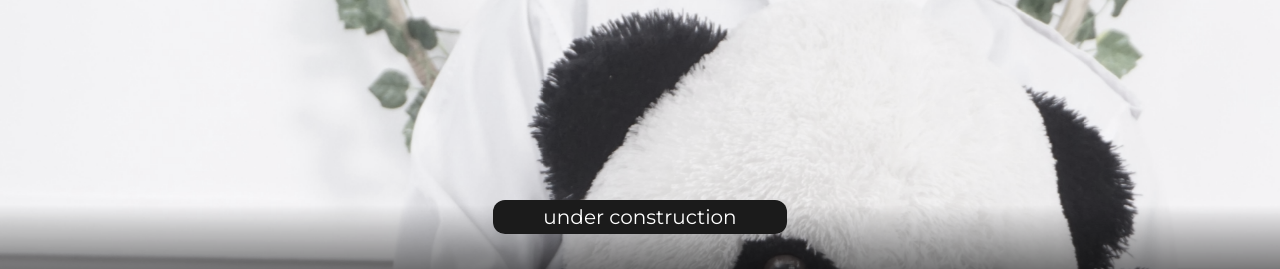
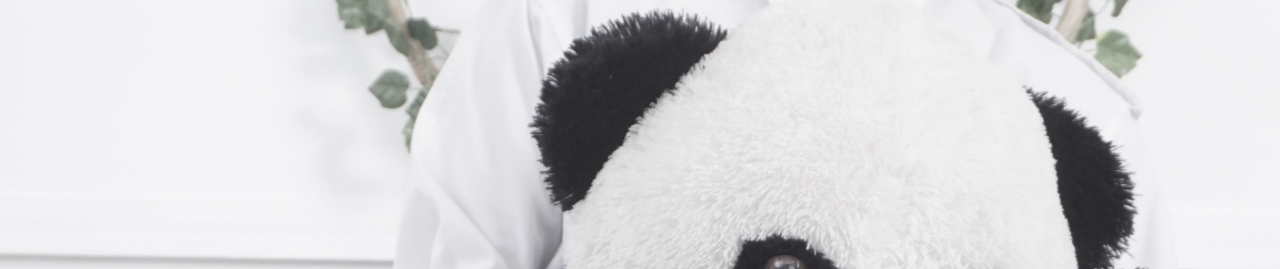
Before and after one commit to arsyadbruh/arsyadbruh.github.io, a plain HTML site: page index.html in a window 1280 px wide. Shown: the part 531-800 px from the top of the page. Drawn offline with Linux system fonts and the light colour scheme.

Commit message:
delet underconsturction

```diff
--- a/index.html
+++ b/index.html
@@ -23,7 +23,6 @@
             <a href="https://www.instagram.com/muh_arsad" target="_blank"><i class="icon fab fa-instagram"></i></a>
             </div>
         </div>
-        <div class="foothead"><span>under construction</span></div>
     </div>
 
     <!--Script-->
--- a/style.css
+++ b/style.css
@@ -77,25 +77,6 @@ body{
 .header p{margin-bottom: 15px;}
 .header i.icon{padding-right: 10px; font-size:25px;}
 
-.header .foothead{
-    height: 8%;
-    width: 100%;
-    margin: 0;
-    text-align: center;
-    color: white;
-    background-image: linear-gradient(rgba(0, 0, 0, 0), rgba(0, 0, 0, 0.5));
-}
-
-.header .foothead span{
-    text-decoration: none;
-    font-size: 20px;
-    color: white;
-    padding : 5px 50px;
-    background-color : #1b1b1b;
-    border-radius : 12px;
-
-}
-
 .content{
     height: 100%;
     width: 100%;
```
